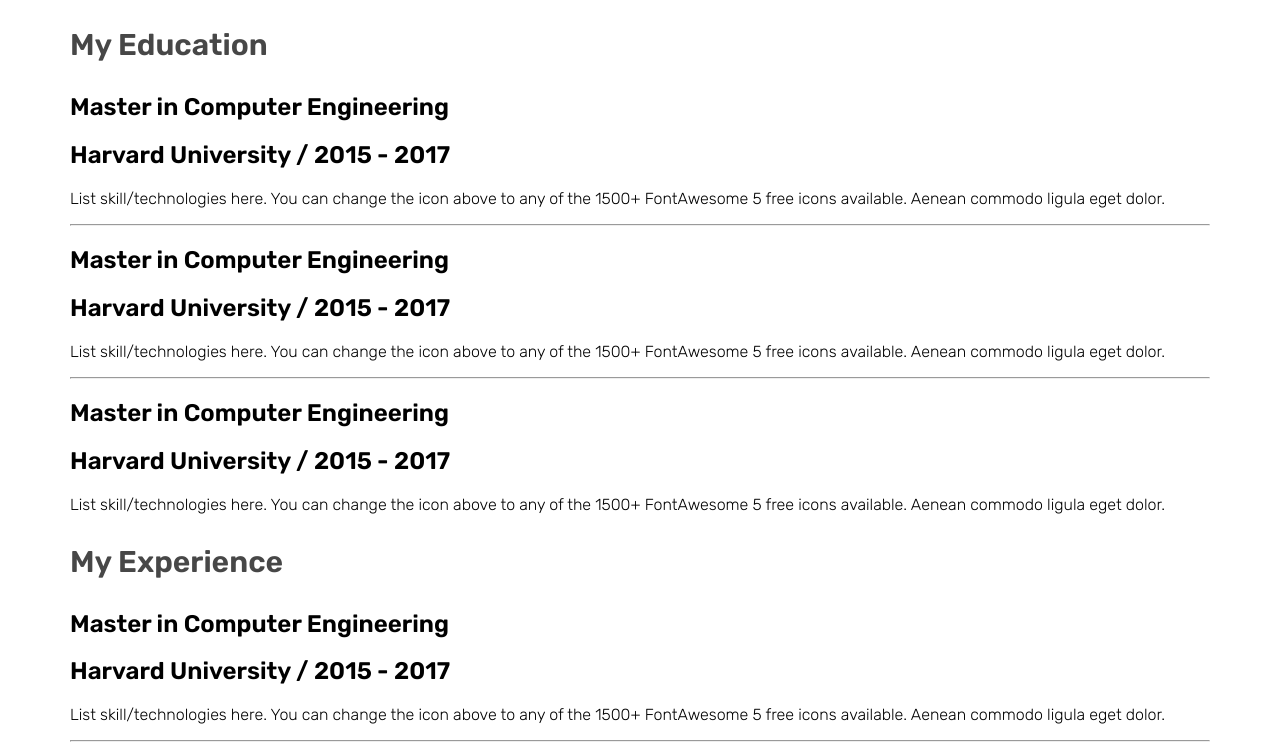
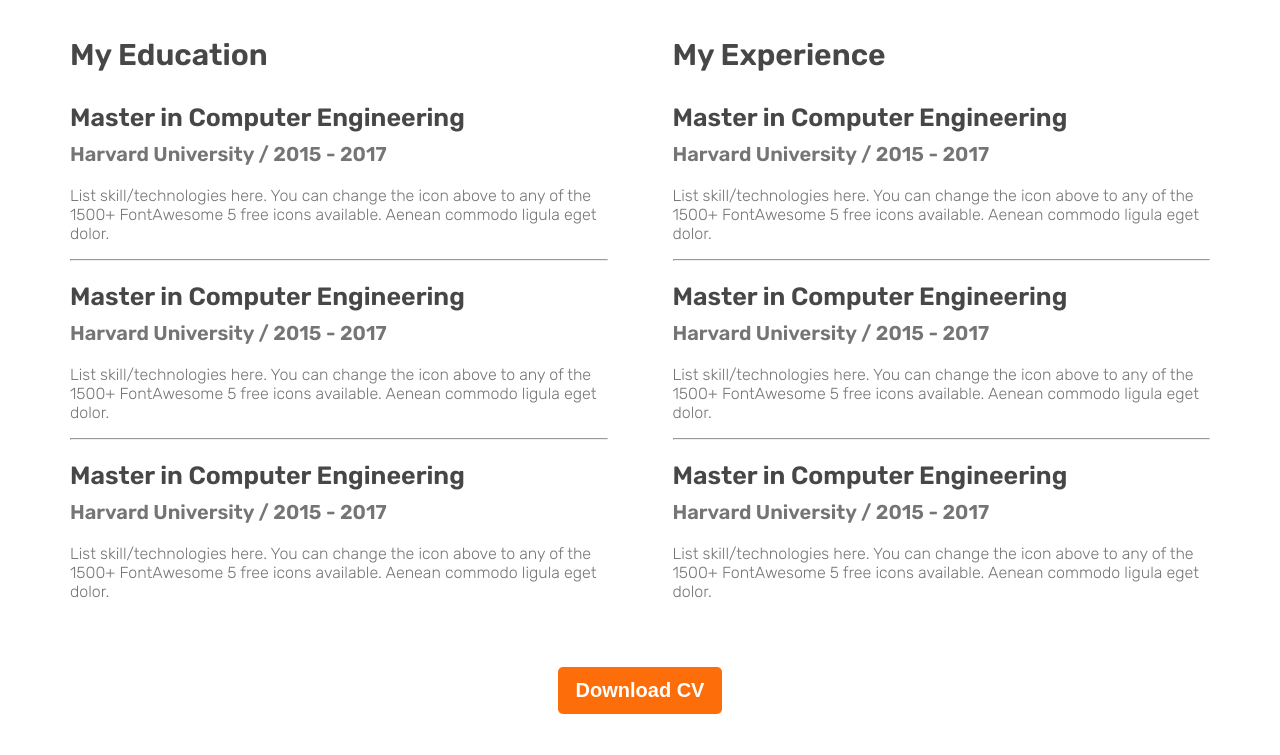
Before and after one commit to prodesignmax18/my-portfolio, a plain HTML site: page index.html in a window 1280 px wide. Shown: the part 2265-3020 px from the top of the page. After the commit the page ends 2987 px from the top, so only its background shows below. Drawn offline with Linux system fonts and the light colour scheme.

Commit message:
resume section added

```diff
--- a/index.html
+++ b/index.html
@@ -123,11 +123,6 @@
                     </div>
 
 
-
-
-
-
-
                 </div>
 
 
@@ -155,6 +150,9 @@
 
             </div>
 
+            <div class="download-cv">
+                <button class="btn-primary">Download CV</button>
+            </div>
         </section>
 
     </main>
--- a/style.css
+++ b/style.css
@@ -192,3 +192,29 @@
     font-size: 30px;
     font-weight: 700;
 }
+.resume-container{
+    display: flex;
+    gap: 65px;
+}
+.resume-item-title{
+    color: #474747;
+    font-size: 25px;
+    margin-bottom: 10px;
+}
+
+.resume-item-institute{
+    color: #757575;
+    font-size: 20px;
+    margin-bottom: 20px;
+    margin-top: 0px;
+}
+
+.resume-item-description{
+    color: #757575;
+    font-size: 16px;
+
+}
+.download-cv{
+    text-align: center;
+    margin-top: 50px;
+}
```
